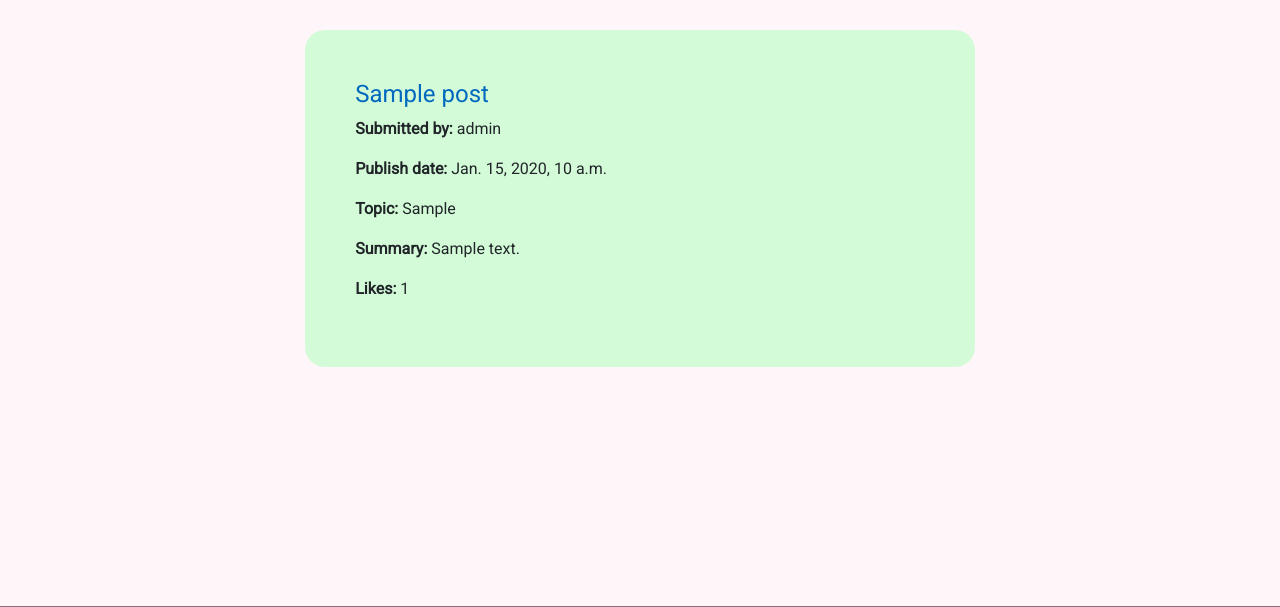
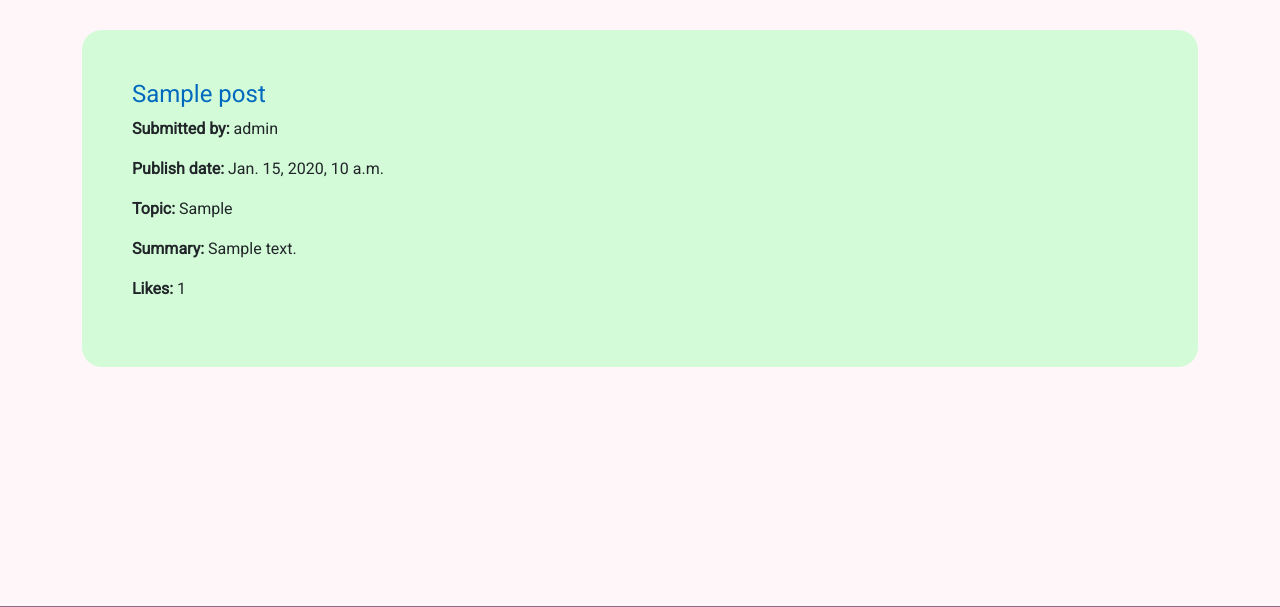
Before and after one commit to Jbachtiger/ci-pp4-the-unconventional-programmer, a Django app: page / in a window 1280 px wide. Shown: the part 56-663 px from the top of the page. Run offline with Django 3.2, Linux system fonts and the light colour scheme; data comes from the database, SQL or seed files in the repository; tables that the repository leaves empty hold one stand-in row (values such as "Sample post").

Commit message:
Remove width restraint to home blog list and add content to testing section in ReadMe

```diff
--- a/static/css/style.css
+++ b/static/css/style.css
@@ -27,7 +27,6 @@ body {
     margin-top: 30px;
     padding: 50px;
     border-radius: 20px;
-    width: 60%;
 }
 
 a {
```
Also changed, not shown: README.md.
